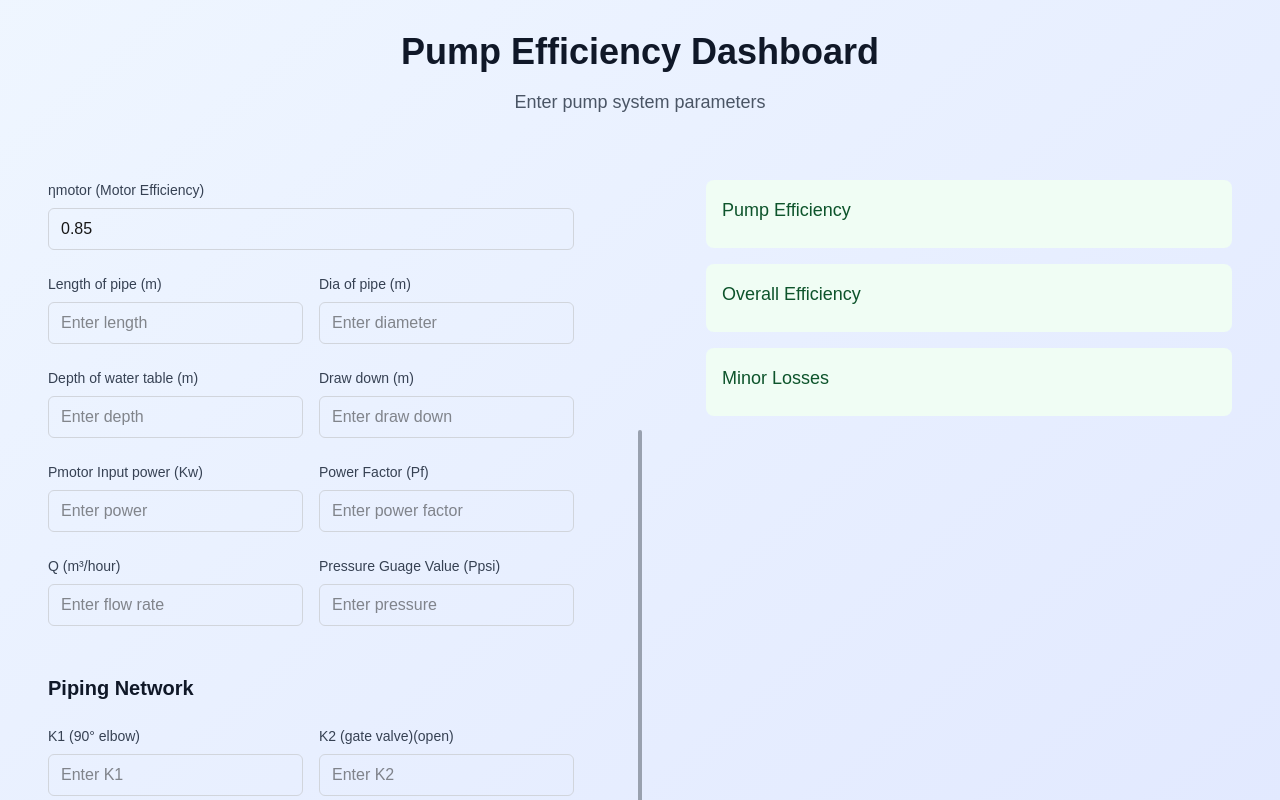
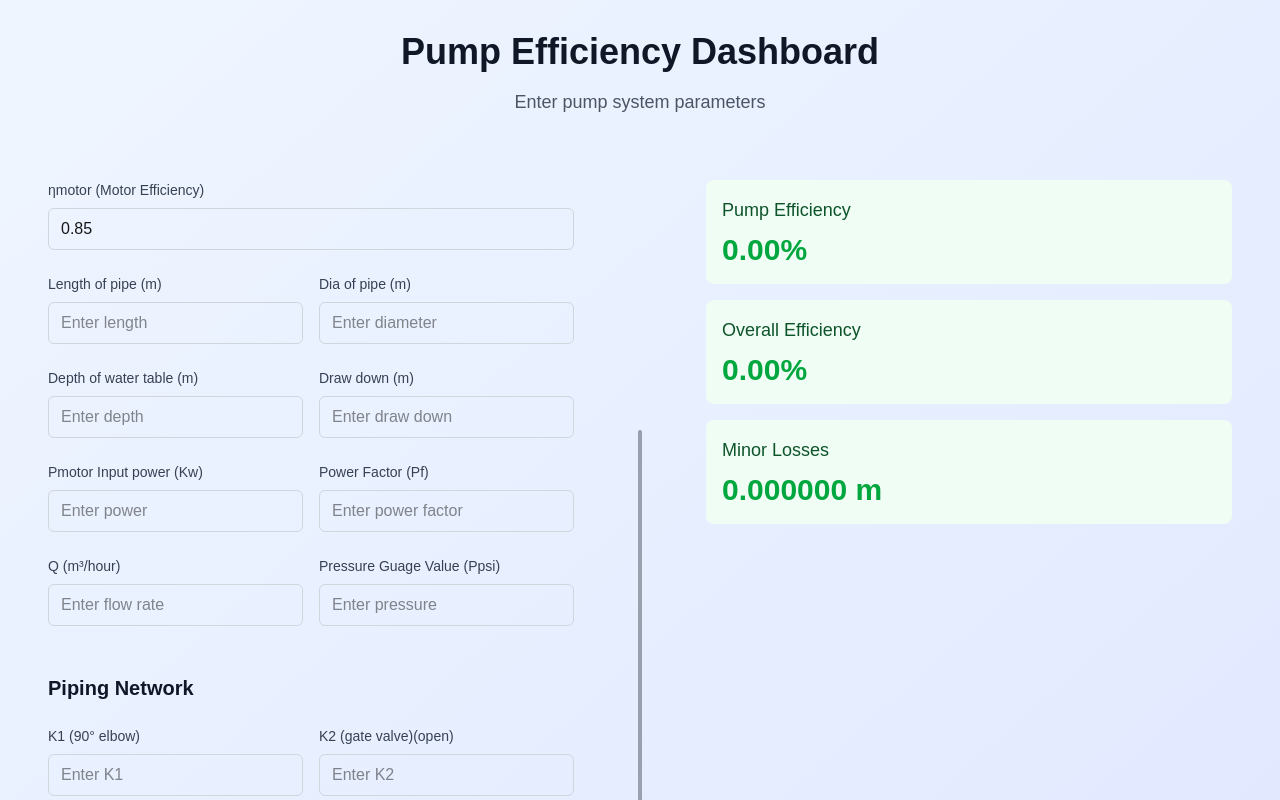
Before and after one commit to mianfarooqazam/pump-efficiency, a Next.js app: page / in a window 1280 px wide. Shown: the top 800 px of the page. Built offline with nearby package versions, Linux system fonts and the light colour scheme.

Commit message:
Calculations Added

```diff
--- a/src/app/page.tsx
+++ b/src/app/page.tsx
@@ -29,10 +29,102 @@ export default function Home() {
     }));
   };
 
+  // Calculation function
+  const calculateResults = () => {
+    // Constants
+    const g = 9.81; // m/s²
+    const mu = 1.002e-3; // viscosity
+    const pi = 3.1416;
+
+    // Parse input values
+    const lengthOfPipe = parseFloat(formData.lengthOfPipe) || 0;
+    const diaOfPipe = parseFloat(formData.diaOfPipe) || 0;
+    const depthOfWaterTable = parseFloat(formData.depthOfWaterTable) || 0;
+    const drawDown = parseFloat(formData.drawDown) || 0;
+    const pmotorInputPower = parseFloat(formData.pmotorInputPower) || 0;
+    const qM3Hour = parseFloat(formData.q) || 0;
+    const pressureGuageValue = parseFloat(formData.pressureGuageValue) || 0;
+    const nmotor = parseFloat(formData.nmotor) || 0.85;
+
+    // Piping network values
+    const k1Value = parseFloat(formData.k1) || 0;
+    const k2Value = parseFloat(formData.k2) || 0;
+    const k3Value = parseFloat(formData.k3) || 0;
+    const k4Value = parseFloat(formData.k4) || 0;
+    const k5Value = parseFloat(formData.k5) || 0;
+    const k6Value = parseFloat(formData.k6) || 0;
+
+    // Calculate minor losses components
+    const kTotal = (PIPING_CONSTANTS.K1 * k1Value) +
+                   (PIPING_CONSTANTS.K2 * k2Value) +
+                   (PIPING_CONSTANTS.K3 * k3Value) +
+                   (PIPING_CONSTANTS.K4 * k4Value) +
+                   (PIPING_CONSTANTS.K5 * k5Value) +
+                   (PIPING_CONSTANTS.K6 * k6Value);
+
+    // 10. Q (m3/sec) = Q4/3600
+    const qM3Sec = qM3Hour / 3600;
+
+    // 3. v (m/sec) = ((4*Q) / (pi * dia^2))
+    const v = diaOfPipe > 0 ? (4 * qM3Sec) / (pi * diaOfPipe * diaOfPipe) : 0;
+
+    // 6. Re = 10^6 * v * dia
+    const re = 1e6 * v * diaOfPipe;
+
+    // 7 & 8. Friction factor (f)
+    let f = 0;
+    if (re < 2000) {
+      // Laminar: f = 64/Re
+      f = re > 0 ? 64 / re : 0;
+    } else {
+      // Turbulent (smooth pipe): f = 0.3164 * Re^-0.25
+      f = 0.3164 * Math.pow(re, -0.25);
+    }
+
+    // 1. hf (m) = (f * (length/dia) * (v^2) / (2*g))
+    const hf = diaOfPipe > 0 ? (f * (lengthOfPipe / diaOfPipe) * (v * v) / (2 * g)) : 0;
+
+    // 9. hminor (m) = (kTotal * v^2 / (2*g))
+    const hminor = (kTotal * (v * v)) / (2 * g);
+
+    // 11. Pressure/delivery head (m) = 0.7032 * pressureGuageValue
+    const pressureHead = 0.7032 * pressureGuageValue;
+
+    // 12. H(m) = depth + drawDown + hf + hminor + pressureHead
+    const totalHead = depthOfWaterTable + drawDown + hf + hminor + pressureHead;
+
+    // 13. Hydraulic Power = (1000 * 9.81 * Q * H) / 1000
+    const hydraulicPower = (1000 * g * qM3Sec * totalHead) / 1000;
+
+    // 14. Shaft Power = hydraulicPower / (pumpEfficiency / 100)
+    // We need to calculate this iteratively, but for now we'll use overall efficiency approach
+
+    // 15. ƞ (%) Overall = (hydraulicPower / pmotorInputPower) * 100
+    const overallEfficiency = pmotorInputPower > 0 ? (hydraulicPower / pmotorInputPower) * 100 : 0;
+
+    // 16. ƞ (%) Pump = overallEfficiency / nmotor
+    const pumpEfficiency = nmotor > 0 ? overallEfficiency / nmotor : 0;
+
+    return {
+      pumpEfficiency: pumpEfficiency.toFixed(2),
+      overallEfficiency: overallEfficiency.toFixed(2),
+      minorLosses: hminor.toFixed(6),
+      // Additional values for debugging if needed
+      hf: hf.toFixed(4),
+      v: v.toFixed(3),
+      re: re.toFixed(0),
+      f: f.toFixed(6),
+      hydraulicPower: hydraulicPower.toFixed(2),
+      totalHead: totalHead.toFixed(2),
+    };
+  };
+
+  const results = calculateResults();
+
   const handleSubmit = (e: React.FormEvent) => {
     e.preventDefault();
     console.log("Form data:", formData);
-    // Add your form submission logic here
+    console.log("Results:", results);
   };
 
   const resetForm = () => {
@@ -369,18 +461,27 @@ export default function Home() {
                 <h3 className="text-lg font-medium text-green-900 dark:text-green-300 mb-2">
                     Pump Efficiency
                   </h3>
+                <div className="text-3xl font-bold text-green-600 dark:text-green-400 mt-2">
+                  {results.pumpEfficiency}%
+                </div>
                 </div>
 
                 <div className="bg-green-50 dark:bg-green-900/20 rounded-lg p-4">
                   <h3 className="text-lg font-medium text-green-900 dark:text-green-300 mb-2">
                   Overall Efficiency
                   </h3>
+                <div className="text-3xl font-bold text-green-600 dark:text-green-400 mt-2">
+                  {results.overallEfficiency}%
+            </div>
           </div>
 
               <div className="bg-green-50 dark:bg-green-900/20 rounded-lg p-4">
               <h3 className="text-lg font-medium text-green-900 dark:text-green-300 mb-2">
                   Minor Losses
                 </h3>
+                <div className="text-3xl font-bold text-green-600 dark:text-green-400 mt-2">
+                  {results.minorLosses} m
+                </div>
               </div>
             </div>
           </div>
```
Lines whose indentation alone changed are shown as unchanged.
